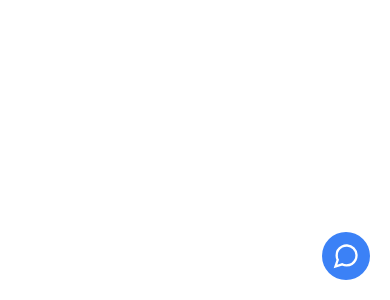
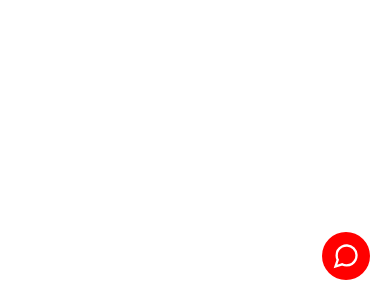
Before and after one commit to Max-Yasid/cdnTest, a website built with Vite: page gpt/index.html in a window 390 px wide. Shown: the part 544-844 px from the top of the page. Built offline with nearby package versions, Linux system fonts and the light colour scheme.

Commit message:
added custom icon

```diff
--- a/gpt/index.html
+++ b/gpt/index.html
@@ -8,8 +8,8 @@
   <body>
     <div id="app"></div>
     <script type="module">
-      import Chatbot from "https://cdn.jsdelivr.net/gh/Max-Yasid/cdnTest@latest/gpt/dist/onbotgo_gpt.min.js";
-      // import Chatbot from "./src/main";
+      // import Chatbot from "https://cdn.jsdelivr.net/gh/Max-Yasid/cdnTest@latest/gpt/dist/onbotgo_gpt.min.js";
+      import Chatbot from "./src/main";
 
       const chatbot = new Chatbot({
         //PARÁMETRPS REQUERIDOS
@@ -17,9 +17,10 @@
 
         //PARÁMETROS OPCIONALES
         theme: {
+          icon: `<svg viewBox="0 0 24 24"><path d="M21 11.5a8.38 8.38 0 0 1-.9 3.8 8.5 8.5 0 0 1-7.6 4.7 8.38 8.38 0 0 1-3.8-.9L3 21l1.9-5.7a8.38 8.38 0 0 1-.9-3.8 8.5 8.5 0 0 1 4.7-7.6 8.38 8.38 0 0 1 3.8-.9h.5a8.48 8.48 0 0 1 8 8v.5z"></path></svg>`, // Valor por defecto
           typography: { primary: "'Trebuchet MS', sans-serif" }, // Valor por defecto
           colors: {
-            primary: "rgb(59, 129, 246)", // Valor por defecto
+            primary: "red", // Valor por defecto
           },
         },
       });
--- a/gpt/src/app-state/config.js
+++ b/gpt/src/app-state/config.js
@@ -2,4 +2,5 @@ export class AppConfig {
   gpt_url = "https://api-whatsapp-dev.mibot.cl:7070";
   chatflowID = "";
 }
+
 export const appConfig = new AppConfig();
--- a/gpt/src/app-state/theme.js
+++ b/gpt/src/app-state/theme.js
@@ -3,5 +3,9 @@ class widgetTheme {
     primary: "'Trebuchet MS', sans-serif",
   };
   colors = { primary: "rgb(59, 129, 246)" };
+  defaultIcon = `
+  <svg viewBox="0 0 24 24"><path d="M21 11.5a8.38 8.38 0 0 1-.9 3.8 8.5 8.5 0 0 1-7.6 4.7 8.38 8.38 0 0 1-3.8-.9L3 21l1.9-5.7a8.38 8.38 0 0 1-.9-3.8 8.5 8.5 0 0 1 4.7-7.6 8.38 8.38 0 0 1 3.8-.9h.5a8.48 8.48 0 0 1 8 8v.5z"></path></svg>
+  `;
+  customIcon = "";
 }
 export const theme = new widgetTheme();
--- a/gpt/src/components/bubble/bubbleIconToggler.js
+++ b/gpt/src/components/bubble/bubbleIconToggler.js
@@ -1,14 +1,40 @@
+import { theme } from "../../app-state/theme";
+import { Box } from "../box/box";
 import { WebComponent } from "../webComponent";
 
 const tag = "onbotgo-bubble";
 
 export class BubbleIconToggler extends WebComponent {
-  constructor() {
+  constructor(icon) {
     super();
+    this.innerHTML = icon;
+    this.innerHTML = this.isIconValid(icon) ? icon : theme.defaultIcon;
+  }
 
-    this.innerHTML = `
-      <svg viewBox="0 0 24 24"><path d="M21 11.5a8.38 8.38 0 0 1-.9 3.8 8.5 8.5 0 0 1-7.6 4.7 8.38 8.38 0 0 1-3.8-.9L3 21l1.9-5.7a8.38 8.38 0 0 1-.9-3.8 8.5 8.5 0 0 1 4.7-7.6 8.38 8.38 0 0 1 3.8-.9h.5a8.48 8.48 0 0 1 8 8v.5z"></path></svg>
-    `;
+  isIconValid(icon) {
+    if (!icon) return false;
+    const box = new Box();
+    box.innerHTML = icon;
+
+    if (
+      !["svg", "i", "img"].includes(box.children[0]?.tagName?.toLowerCase())
+    ) {
+      console.error(`node is not valid.\n allowed nodes: "svg", "i", "img"`);
+      return false;
+    }
+
+    const tagsCounter = {};
+    for (let i = 0; i < box.childNodes.length; i++) {
+      const tagName = box.childNodes[i]?.tagName?.toLowerCase();
+      tagsCounter[tagName] = (tagsCounter[tagName] ?? 0) + 1;
+
+      if (["script"].includes(tagName)) {
+        console.error(`Element "<${tagName}>" is not valid.`);
+        return false;
+      }
+    }
+
+    return true;
   }
 }
 
--- a/gpt/src/components/chat/chatContainer.js
+++ b/gpt/src/components/chat/chatContainer.js
@@ -25,6 +25,7 @@ export class ChatContainer extends WebComponent {
     display: "inline-block",
     boxShadow: "rgba(0, 0, 0, 0.16) 0px 5px 40px",
     width: "400px",
+    maxWidth: "calc(100vw - 90px)",
     maxHeight: "704px",
     height: "70vh",
     backgroundColor: "white",
@@ -142,111 +143,5 @@ export const getChatContainerStyles = () => ({
     // animation: "onbotgo-bounce-in-fwd 0.7s ease-in both",
   },
 });
-export const getChatContainerAnimations = () => ({
-  // "@-webkit-keyframes onbotgo-bounce-in-fwd": {
-  //   "0%": `{
-  //     -webkit-transform: scale(0);
-  //             transform: scale(0);
-  //     -webkit-animation-timing-function: ease-in;
-  //             animation-timing-function: ease-in;
-  //     opacity: 0;
-  //   }`,
-  //   "38%": `{
-  //     -webkit-transform: scale(1);
-  //             transform: scale(1);
-  //     -webkit-animation-timing-function: ease-out;
-  //             animation-timing-function: ease-out;
-  //     opacity: 1;
-  //   }`,
-  //   "55%": `{
-  //     -webkit-transform: scale(0.7);
-  //             transform: scale(0.7);
-  //     -webkit-animation-timing-function: ease-in;
-  //             animation-timing-function: ease-in;
-  //   }`,
-  //   "72%": `{
-  //     -webkit-transform: scale(1);
-  //             transform: scale(1);
-  //     -webkit-animation-timing-function: ease-out;
-  //             animation-timing-function: ease-out;
-  //   }`,
-  //   "81%": `{
-  //     -webkit-transform: scale(0.84);
-  //             transform: scale(0.84);
-  //     -webkit-animation-timing-function: ease-in;
-  //             animation-timing-function: ease-in;
-  //   }`,
-  //   "89%": `{
-  //     -webkit-transform: scale(1);
-  //             transform: scale(1);
-  //     -webkit-animation-timing-function: ease-out;
-  //             animation-timing-function: ease-out;
-  //   }`,
-  //   "95%": `{
-  //     -webkit-transform: scale(0.95);
-  //             transform: scale(0.95);
-  //     -webkit-animation-timing-function: ease-in;
-  //             animation-timing-function: ease-in;
-  //   }`,
-  //   "100%": `{
-  //     -webkit-transform: scale(1);
-  //             transform: scale(1);
-  //     -webkit-animation-timing-function: ease-out;
-  //             animation-timing-function: ease-out;
-  //   }`,
-  // },
-  // "@keyframes onbotgo-bounce-in-fwd": {
-  //   "0%": `{
-  //     transform: scale(0);
-  //             transform: scale(0);
-  //     animation-timing-function: ease-in;
-  //             animation-timing-function: ease-in;
-  //     opacity: 0;
-  //   }`,
-  //   "38%": `{
-  //     transform: scale(1);
-  //             transform: scale(1);
-  //     animation-timing-function: ease-out;
-  //             animation-timing-function: ease-out;
-  //     opacity: 1;
-  //   }`,
-  //   "55%": `{
-  //     transform: scale(0.7);
-  //             transform: scale(0.7);
-  //     animation-timing-function: ease-in;
-  //             animation-timing-function: ease-in;
-  //   }`,
-  //   "72%": `{
-  //     transform: scale(1);
-  //             transform: scale(1);
-  //     animation-timing-function: ease-out;
-  //             animation-timing-function: ease-out;
-  //   }`,
-  //   "81%": `{
-  //     transform: scale(0.84);
-  //             transform: scale(0.84);
-  //     animation-timing-function: ease-in;
-  //             animation-timing-function: ease-in;
-  //   }`,
-  //   "89%": `{
-  //     transform: scale(1);
-  //             transform: scale(1);
-  //     animation-timing-function: ease-out;
-  //             animation-timing-function: ease-out;
-  //   }`,
-  //   "95%": `{
-  //     transform: scale(0.95);
-  //             transform: scale(0.95);
-  //     animation-timing-function: ease-in;
-  //             animation-timing-function: ease-in;
-  //   }`,
-  //   "100%": `{
-  //     transform: scale(1);
-  //             transform: scale(1);
-  //     animation-timing-function: ease-out;
-  //             animation-timing-function: ease-out;
-  //   }`,
-  // },
-});
 
 ChatContainer.tag = tag;
--- a/gpt/src/components/chat/chatInput.js
+++ b/gpt/src/components/chat/chatInput.js
@@ -19,6 +19,7 @@ export class ChatInput extends WebComponent {
     super();
     this.setStyles(this.defaultStyles);
     this.input;
+    this.input.style.maxWidth = "calc(100vw - 129px - 0px)";
     this.input.type = "text";
     this.input.placeholder = "Escribe un mensaje";
 
--- a/gpt/src/components/chat/chatMessage.js
+++ b/gpt/src/components/chat/chatMessage.js
@@ -25,7 +25,6 @@ export class chatMessage extends WebComponent {
       width: "fit-content",
       height: "fit-content",
       borderRadius: "6px",
-      display: "flex",
       alignItems: "center",
       padding: "15px 15px",
       fontFamily: theme.typography.primary,
@@ -33,7 +32,11 @@ export class chatMessage extends WebComponent {
     });
 
     this.messageBox.classList.add(classes[message.type]);
+
+    if(message.type === "userMessage")
     this.messageBox.innerText = message.message;
+  else
+  this.messageBox.innerHTML = message.message;
 
     if (message.type !== "userMessage") {
       const chatbotBackground = new Box();
@@ -65,7 +68,7 @@ export const getChatMessageStyles = (theme) => ({
     left: 0,
     "background-color": theme.colors.primary,
   },
-  [`${chatMessage.tag} > .from-user`]: {
+  [`${tag} > .from-user`]: {
     "margin-right": "15px",
     "max-width": "70%",
     "background-color": theme.colors.primary,
--- a/gpt/src/components/widgetContainer.js
+++ b/gpt/src/components/widgetContainer.js
@@ -1,3 +1,4 @@
+import { theme } from "../app-state/theme";
 import { BubbleIconToggler } from "./bubble/bubbleIconToggler";
 import { ChatContainer } from "./chat/chatContainer";
 
@@ -13,7 +14,7 @@ class widgetContainer extends WebComponent {
 
   constructor() {
     super();
-    const chatIconToggler = new BubbleIconToggler();
+    const chatIconToggler = new BubbleIconToggler(theme.customIcon);
     const chatContainer = new ChatContainer();
 
     chatIconToggler.onclick = () => chatContainer.toggle();
--- a/gpt/src/main.js
+++ b/gpt/src/main.js
@@ -6,7 +6,6 @@ import {
 } from "./components/bubble/bubbleIconToggler";
 import {
   ChatContainer,
-  getChatContainerAnimations,
   getChatContainerStyles,
 } from "./components/chat/chatContainer";
 import {
@@ -26,7 +25,7 @@ export default class Chatbot {
     appConfig.chatflowID = chatflow;
 
     if (!customTheme) return;
-    const { typography, colors } = customTheme;
+    const { typography, colors, icon } = customTheme;
 
     if (typography)
       Object.keys(typography).forEach(
@@ -37,6 +36,9 @@ export default class Chatbot {
       Object.keys(colors).forEach(
         (color) => (theme.colors[color] = colors[color])
       );
+
+    if(icon)
+    theme.customIcon = icon
   }
 
   init() {
@@ -60,7 +62,6 @@ export default class Chatbot {
         getChatInputStyles(theme),
         getChatContainerStyles(),
       ],
-      animations: [getChatContainerAnimations()],
     });
 
     document.body.appendChild(widgetContainer);
--- a/gpt/src/utils/addInlineStyles.js
+++ b/gpt/src/utils/addInlineStyles.js
@@ -1,3 +1,18 @@
+export function addInlineStylesToElement({ element, styles }) {
+  const mergedStyles = styles.reduce(
+    (acc, stylesGroupedBySelector) => ({
+      ...acc,
+      ...stylesGroupedBySelector,
+    }),
+    {}
+  );
+
+  const styleElement = document.createElement("style");
+
+  const style = transformStyles(mergedStyles);
+  styleElement.innerHTML = style;
+  element.prepend(styleElement);
+}
 function transformStyles_from_object_to_string(
   elementSelector,
   elementStyles = {}
@@ -39,27 +54,3 @@ function transformStyles(styles, type = false) {
 
   return result;
 }
-
-export function addInlineStylesToElement({ element, styles, animations }) {
-  const mergedStyles = styles.reduce(
-    (acc, stylesGroupedBySelector) => ({
-      ...acc,
-      ...stylesGroupedBySelector,
-    }),
-    {}
-  );
-  const mergedAnimations = animations.reduce(
-    (acc, stylesGroupedBySelector) => ({
-      ...acc,
-      ...stylesGroupedBySelector,
-    }),
-    {}
-  );
-
-  const styleElement = document.createElement("style");
-
-  const anim = transformStyles(mergedAnimations, "animation");
-  const style = transformStyles(mergedStyles);
-  styleElement.innerHTML = style + anim;
-  element.prepend(styleElement);
-}
```
